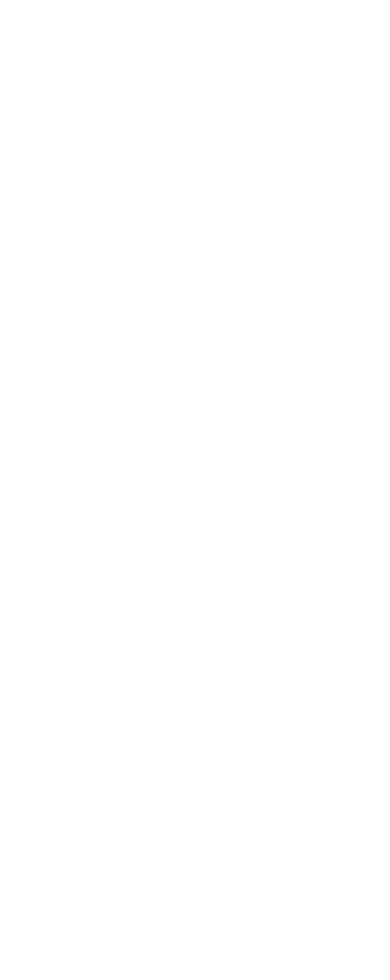
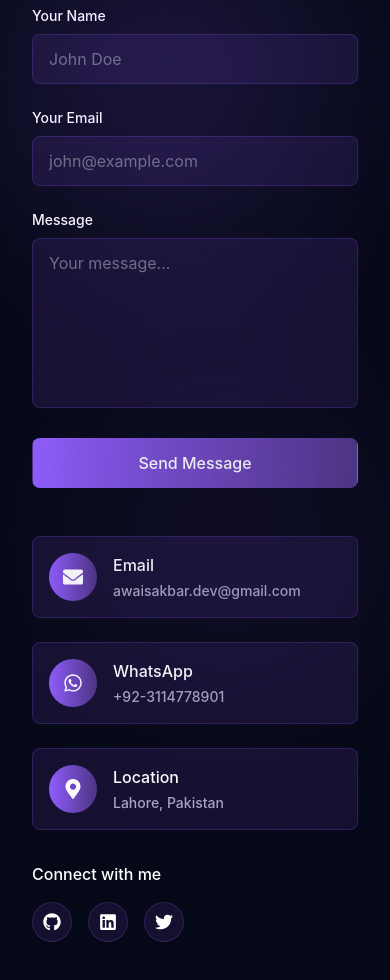
Before and after one commit to Awais142/Web_Developer_Portfolio, a React (Vite) app: page / in a window 390 px wide. Shown: the part 9420-10400 px from the top of the page. Before the commit the page ends 9014 px from the top, so only its background shows below. Built offline with nearby package versions, Linux system fonts and the light colour scheme.

Commit message:
contact created

```diff
--- a/src/App.jsx
+++ b/src/App.jsx
@@ -4,6 +4,7 @@
 import About from './components/About'
 import Projects from './components/Projects'
 import Services from './components/Services'
+import Contact from './components/Contact'
 import Loader from './components/Loader'
 
 function App() {
@@ -30,6 +31,7 @@
             <About />
             <Services />
             <Projects />
+            <Contact />
           </div>
         </main>
       )}
--- /dev/null
+++ b/src/components/Contact.jsx
@@ -0,0 +1,224 @@
+import { motion } from 'framer-motion';
+import { FaEnvelope, FaWhatsapp, FaMapMarkerAlt, FaGithub, FaLinkedin, FaTwitter } from 'react-icons/fa';
+import { useState } from 'react';
+
+const Contact = () => {
+  const [formData, setFormData] = useState({
+    name: '',
+    email: '',
+    message: ''
+  });
+
+  const handleSubmit = (e) => {
+    e.preventDefault();
+    // Handle form submission here
+    console.log(formData);
+  };
+
+  const handleChange = (e) => {
+    setFormData({
+      ...formData,
+      [e.target.name]: e.target.value
+    });
+  };
+
+  const contactInfo = [
+    {
+      icon: FaEnvelope,
+      title: "Email",
+      content: "awaisakbar.dev@gmail.com",
+      link: "mailto:awaisakbar.dev@gmail.com"
+    },
+    {
+      icon: FaWhatsapp,
+      title: "WhatsApp",
+      content: "+92-3114778901",
+      link: "https://wa.me/923114778901"
+    },
+    {
+      icon: FaMapMarkerAlt,
+      title: "Location",
+      content: "Lahore, Pakistan",
+      link: "https://www.google.com/maps/place/Lahore"
+    }
+  ];
+
+  const socialLinks = [
+    {
+      icon: FaGithub,
+      link: "https://github.com/Awais142",
+      label: "GitHub"
+    },
+    {
+      icon: FaLinkedin,
+      link: "https://linkedin.com/in/your-profile",
+      label: "LinkedIn"
+    },
+    {
+      icon: FaTwitter,
+      link: "https://twitter.com/your-profile",
+      label: "Twitter"
+    }
+  ];
+
+  return (
+    <section className="relative min-h-screen bg-primary py-20 px-8" id="contact">
+      <div className="max-w-7xl mx-auto">
+        <motion.div
+          initial={{ opacity: 0 }}
+          whileInView={{ opacity: 1 }}
+          transition={{ duration: 0.5 }}
+          className="flex flex-col items-center"
+        >
+          <h2 className="text-5xl font-bold text-white mb-4">Contact Me</h2>
+          <div className="w-20 h-1 bg-[#915eff] rounded-full mb-8"></div>
+
+          <p className="text-secondary text-lg max-w-3xl text-center mb-16">
+            I'm always interested in hearing about new projects and opportunities.
+            Whether you have a question or just want to say hi, feel free to drop
+            me a message. I'll try my best to get back to you!
+          </p>
+
+          <div className="w-full grid grid-cols-1 lg:grid-cols-2 gap-12">
+            {/* Contact Form */}
+            <motion.div
+              initial={{ opacity: 0, x: -20 }}
+              whileInView={{ opacity: 1, x: 0 }}
+              transition={{ duration: 0.5 }}
+              className="w-full"
+            >
+              <form onSubmit={handleSubmit} className="space-y-6">
+                <div>
+                  <label htmlFor="name" className="block text-white text-sm font-medium mb-2">
+                    Your Name
+                  </label>
+                  <input
+                    type="text"
+                    id="name"
+                    name="name"
+                    value={formData.name}
+                    onChange={handleChange}
+                    required
+                    className="w-full px-4 py-3 rounded-lg bg-[#151030] border border-[#915eff]/20
+                      text-white focus:outline-none focus:border-[#915eff] transition-colors
+                      placeholder-gray-500"
+                    placeholder="John Doe"
+                  />
+                </div>
+
+                <div>
+                  <label htmlFor="email" className="block text-white text-sm font-medium mb-2">
+                    Your Email
+                  </label>
+                  <input
+                    type="email"
+                    id="email"
+                    name="email"
+                    value={formData.email}
+                    onChange={handleChange}
+                    required
+                    className="w-full px-4 py-3 rounded-lg bg-[#151030] border border-[#915eff]/20
+                      text-white focus:outline-none focus:border-[#915eff] transition-colors
+                      placeholder-gray-500"
+                    placeholder="john@example.com"
+                  />
+                </div>
+
+                <div>
+                  <label htmlFor="message" className="block text-white text-sm font-medium mb-2">
+                    Message
+                  </label>
+                  <textarea
+                    id="message"
+                    name="message"
+                    value={formData.message}
+                    onChange={handleChange}
+                    required
+                    rows="6"
+                    className="w-full px-4 py-3 rounded-lg bg-[#151030] border border-[#915eff]/20
+                      text-white focus:outline-none focus:border-[#915eff] transition-colors
+                      placeholder-gray-500 resize-none"
+                    placeholder="Your message..."
+                  />
+                </div>
+
+                <button
+                  type="submit"
+                  className="w-full py-3 px-6 rounded-lg bg-gradient-to-r from-[#915eff] to-[#4d3483]
+                    text-white font-medium hover:shadow-[0_0_20px_rgba(145,94,255,0.5)]
+                    transition-shadow"
+                >
+                  Send Message
+                </button>
+              </form>
+            </motion.div>
+
+            {/* Contact Info */}
+            <motion.div
+              initial={{ opacity: 0, x: 20 }}
+              whileInView={{ opacity: 1, x: 0 }}
+              transition={{ duration: 0.5 }}
+              className="w-full space-y-8"
+            >
+              {/* Contact Details */}
+              <div className="space-y-6">
+                {contactInfo.map((info, index) => (
+                  <a
+                    key={index}
+                    href={info.link}
+                    target="_blank"
+                    rel="noopener noreferrer"
+                    className="flex items-start gap-4 p-4 rounded-lg bg-[#151030] border border-[#915eff]/20
+                      hover:border-[#915eff]/40 transition-colors group"
+                  >
+                    <div className="w-12 h-12 rounded-full bg-gradient-to-r from-[#915eff] to-[#4d3483]
+                      flex items-center justify-center group-hover:scale-110 transition-transform">
+                      <info.icon className="text-white text-xl" />
+                    </div>
+                    <div>
+                      <h3 className="text-white font-medium mb-1 group-hover:text-[#915eff] transition-colors">
+                        {info.title}
+                      </h3>
+                      <p className="text-secondary text-sm">
+                        {info.content}
+                      </p>
+                    </div>
+                  </a>
+                ))}
+              </div>
+
+              {/* Social Links */}
+              <div>
+                <h3 className="text-white font-medium mb-4">Connect with me</h3>
+                <div className="flex gap-4">
+                  {socialLinks.map((social, index) => (
+                    <a
+                      key={index}
+                      href={social.link}
+                      target="_blank"
+                      rel="noopener noreferrer"
+                      className="w-10 h-10 rounded-full bg-[#151030] border border-[#915eff]/20
+                        flex items-center justify-center hover:border-[#915eff] hover:text-[#915eff]
+                        transition-colors"
+                      aria-label={social.label}
+                    >
+                      <social.icon className="text-lg" />
+                    </a>
+                  ))}
+                </div>
+              </div>
+            </motion.div>
+          </div>
+        </motion.div>
+      </div>
+
+      {/* Background decoration */}
+      <div className="absolute inset-0 z-0 opacity-30">
+        <div className="absolute top-1/4 right-1/4 w-64 h-64 bg-[#915eff] rounded-full filter blur-[120px]" />
+        <div className="absolute bottom-1/4 left-1/4 w-64 h-64 bg-[#4d3483] rounded-full filter blur-[120px]" />
+      </div>
+    </section>
+  );
+};
+
+export default Contact;
```
